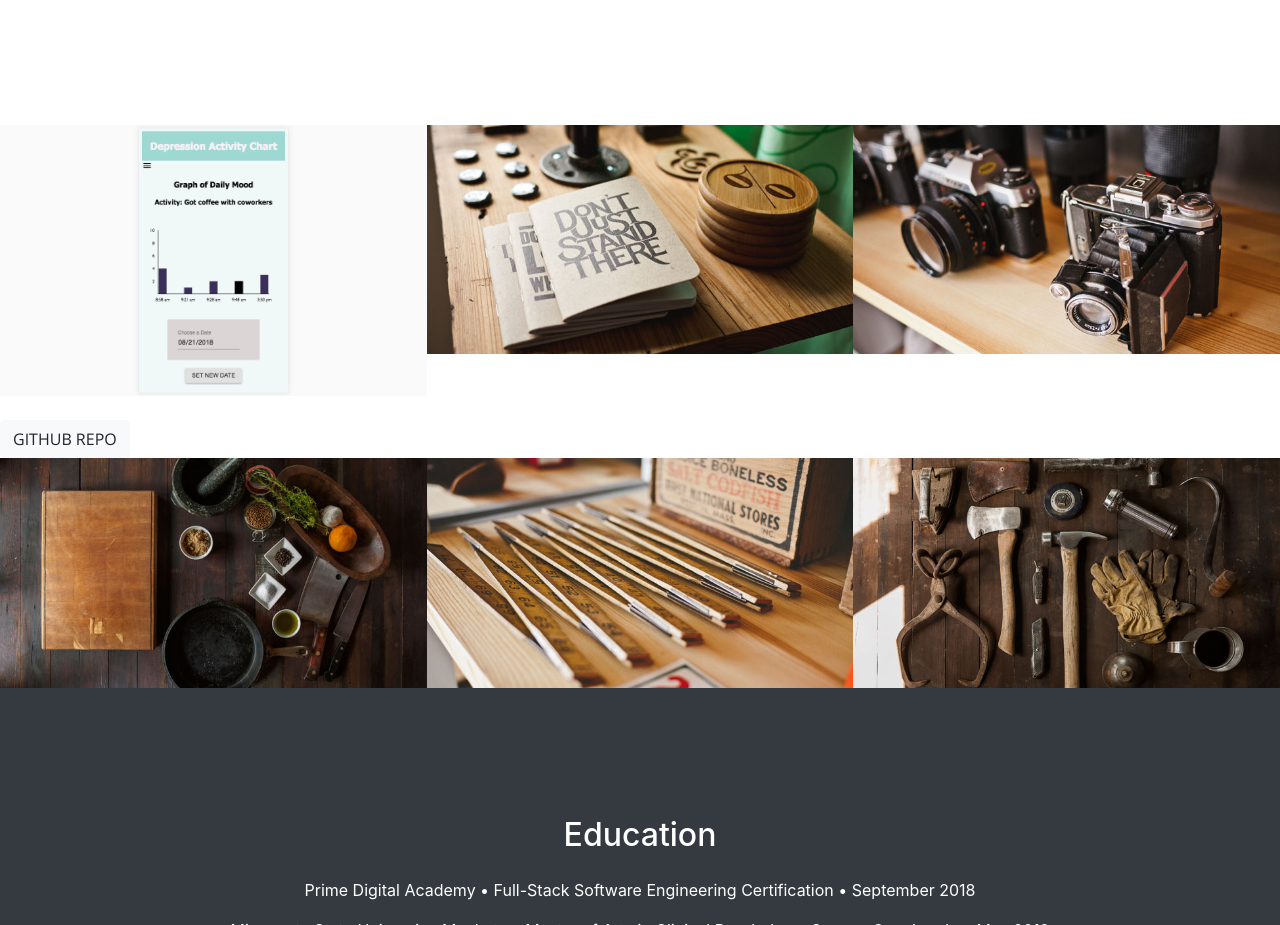
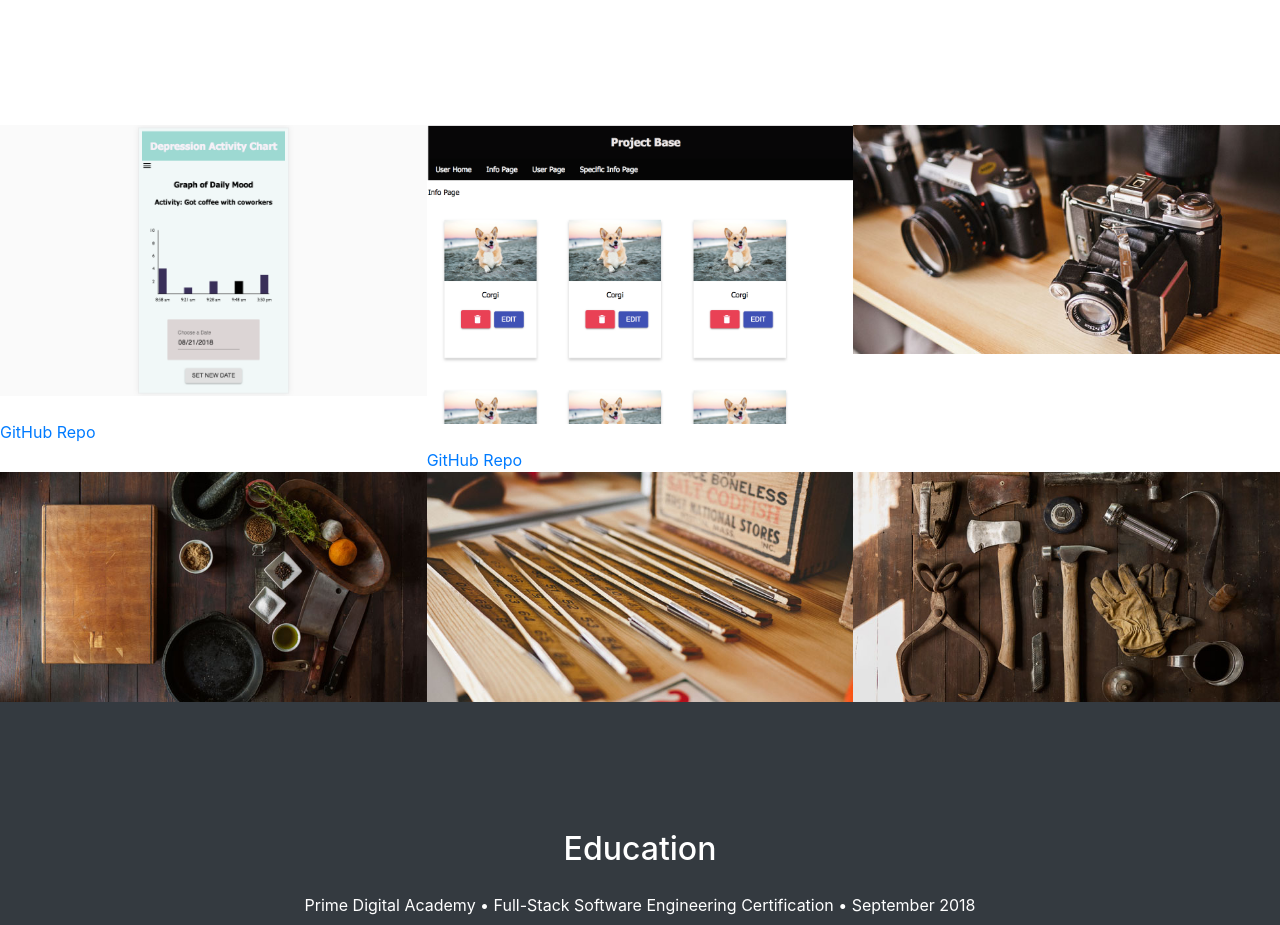
Before and after one commit to gracemkas/gracemkas.github.io, a website with bundled scripts: page index.html in a window 1280 px wide. Shown: the part 2389-3314 px from the top of the page. Built offline with nearby package versions, Linux system fonts and the light colour scheme.

Commit message:
added the group authentication project

```diff
--- a/index.html
+++ b/index.html
@@ -181,22 +181,20 @@
                   </div>
                   <!-- <div class="project-name">
                   </div> -->
-                  <a class="btn btn-light btn-xl js-scroll-trigger" href="https://github.com/gracemkas/depression-activity-chart">GitHub Repo</a>
+                  <a class=" project-name " href="https://github.com/gracemkas/depression-activity-chart">GitHub Repo</a>
                 </div>
               </div>
             </a>
           </div>
           <div class="col-lg-4 col-sm-6">
-            <a class="portfolio-box" href="img/portfolio/fullsize/2.jpg">
-              <img class="img-fluid" src="img/portfolio/thumbnails/2.jpg" alt="">
+            <a class="portfolio-box" href="img/portfolio/thumbnails/Group Authentication Project .png">
+              <img class="img-fluid" src="img/portfolio/thumbnails/Group Authentication Project .png" alt="">
               <div class="portfolio-box-caption">
                 <div class="portfolio-box-caption-content">
                   <div class="project-category text-faded">
-                    Category
+                    Group Authentication Project
                   </div>
-                  <div class="project-name">
-                    Project Name
-                  </div>
+                  <a class=" project-name " href="https://github.com/Petecoj/group-auth-shelf">GitHub Repo</a>
                 </div>
               </div>
             </a>
```
Also changed, not shown: img/portfolio/thumbnails/Group Authentication Project .png (added).
